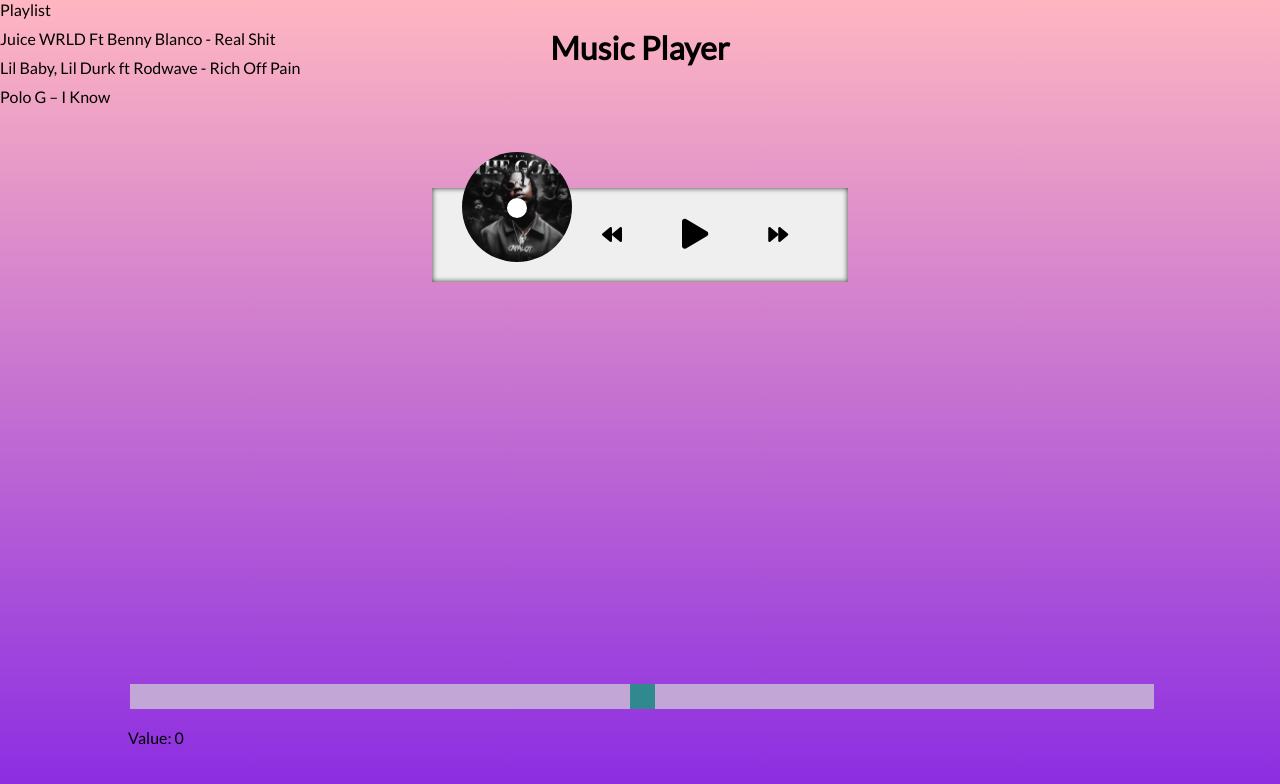
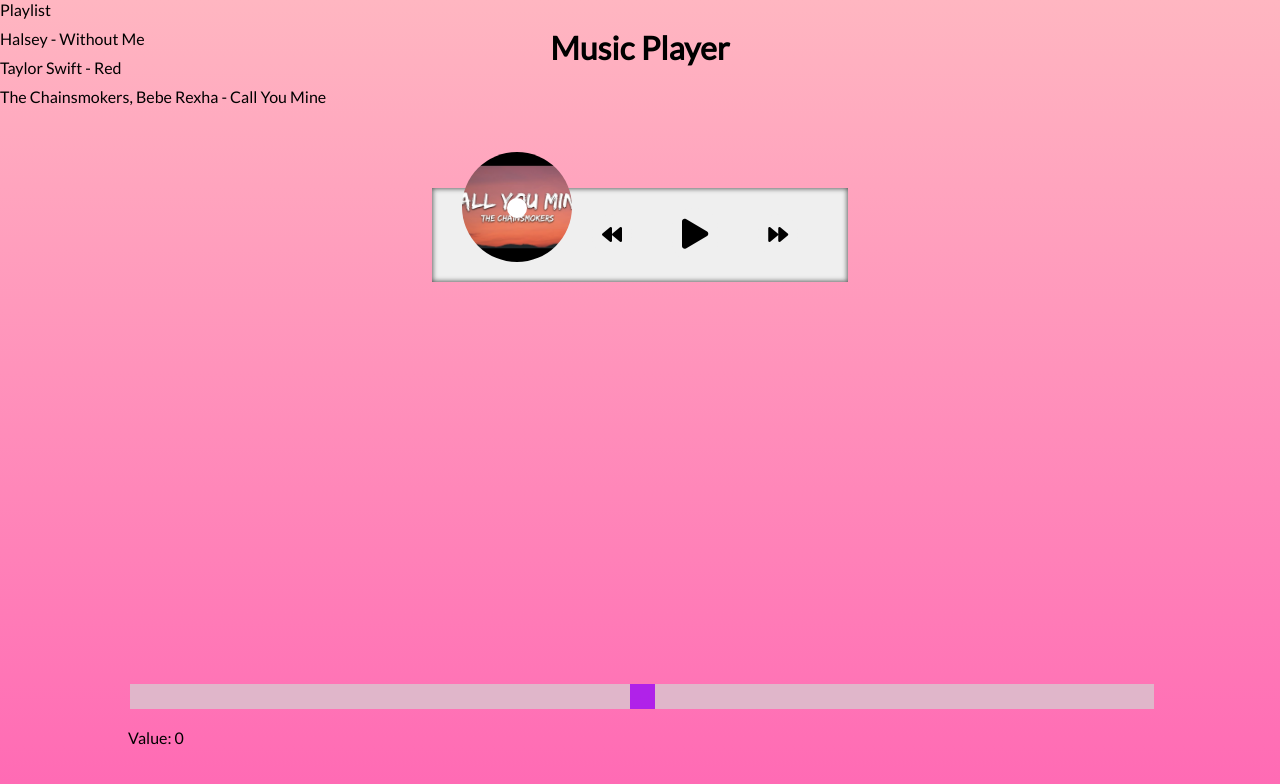
Before and after one commit to KennethTrinh/Music-Player, a plain HTML site: page index.html in a window 1280 px wide. Drawn offline with nearby package versions, Linux system fonts and the light colour scheme; no server answers.

Commit message:
better songs <3

```diff
--- a/index.html
+++ b/index.html
@@ -25,7 +25,7 @@
 
 
       <div class="img-container">
-        <img src="images/Polo G – I Know.jpg" alt="music-cover" id="cover" />
+        <img src="images/The Chainsmokers, Bebe Rexha - Call You Mine.jpg" alt="music-cover" id="cover" />
       </div>
       <div class="navigation">
         <button id="prev" class="action-btn">
--- a/script.js
+++ b/script.js
@@ -12,6 +12,7 @@ const cover = document.getElementById('cover');
 // const durTime = document.querySelector('#durTime');
 //https://codepen.io/tiger2380/pen/yOvvWo
 //http-server /Users/kennethtrinh/Desktop/Music-Player -c-1
+//https://github.com/olvb/phaze/blob/master/www/main.js --> TODO
 
 
 function Song(id, name, path) {
@@ -21,9 +22,9 @@ function Song(id, name, path) {
 }
 
 var playlist = [
-    new Song(0, 'Juice WRLD Ft Benny Blanco - Real Shit', `music/Juice WRLD Ft Benny Blanco - Real Shit.mp3`),
-    new Song(1, 'Lil Baby, Lil Durk ft Rodwave - Rich Off Pain', `music/Lil Baby, Lil Durk ft Rodwave - Rich Off Pain.mp3`),
-    new Song(2, 'Polo G – I Know', `music/Polo G – I Know.mp3`)
+    new Song(0, 'Halsey - Without Me', `music/Halsey - Without Me.mp3`),
+    new Song(1, 'Taylor Swift - Red', `music/Taylor Swift - Red.mp3`),
+    new Song(2, 'The Chainsmokers, Bebe Rexha - Call You Mine', `music/The Chainsmokers, Bebe Rexha - Call You Mine.mp3`)
 ];
 
 let songIndex = 2;
@@ -151,7 +152,7 @@ function draw(data){
     // console.log(data);
     ctx.clearRect(0,0, canvas.width, canvas.height);
     for (var i =0; i < data.length; i++){
-        ctx.fillStyle = 'teal';
+        ctx.fillStyle = 'purple';
         // ctx.fillRect(10,10,50,20);
         ctx.fillRect(i, canvas.height, 1, -50000* Math.pow(10, data[data.length-i-1]/20) );
 
--- a/style.css
+++ b/style.css
@@ -8,7 +8,7 @@
 body {
   background-image: linear-gradient(
     0deg,
-    #8A2BE2,
+    #FF69B4,
     #FFB6C1
   );
   height: 100vh;
@@ -183,14 +183,14 @@ body {
   appearance: none;
   width: 25px; /* Set a specific slider handle width */
   height: 25px; /* Slider handle height */
-  background: #04AA6D; /* Green background */
+  background: #8F00FF; /* Green background */
   cursor: pointer; /* Cursor on hover */
 }
 
 .slider::-moz-range-thumb {
   width: 25px; /* Set a specific slider handle width */
   height: 25px; /* Slider handle height */
-  background: #04AA6D; /* Green background */
+  background: #8F00FF; /* Green background */
   cursor: pointer; /* Cursor on hover */
 }
 
```
Also changed, not shown: images/Halsey - Without Me.jpg (added), images/Juice WRLD Ft Benny Blanco - Real Shit.jpg (deleted), images/Lil Baby, Lil Durk ft Rodwave - Rich Off Pain.jpg (deleted), images/Polo G – I Know.jpg (deleted), images/Taylor Swift - Red.jpg (added), images/The Chainsmokers, Bebe Rexha - Call You Mine.jpg (added), 6 other files.
